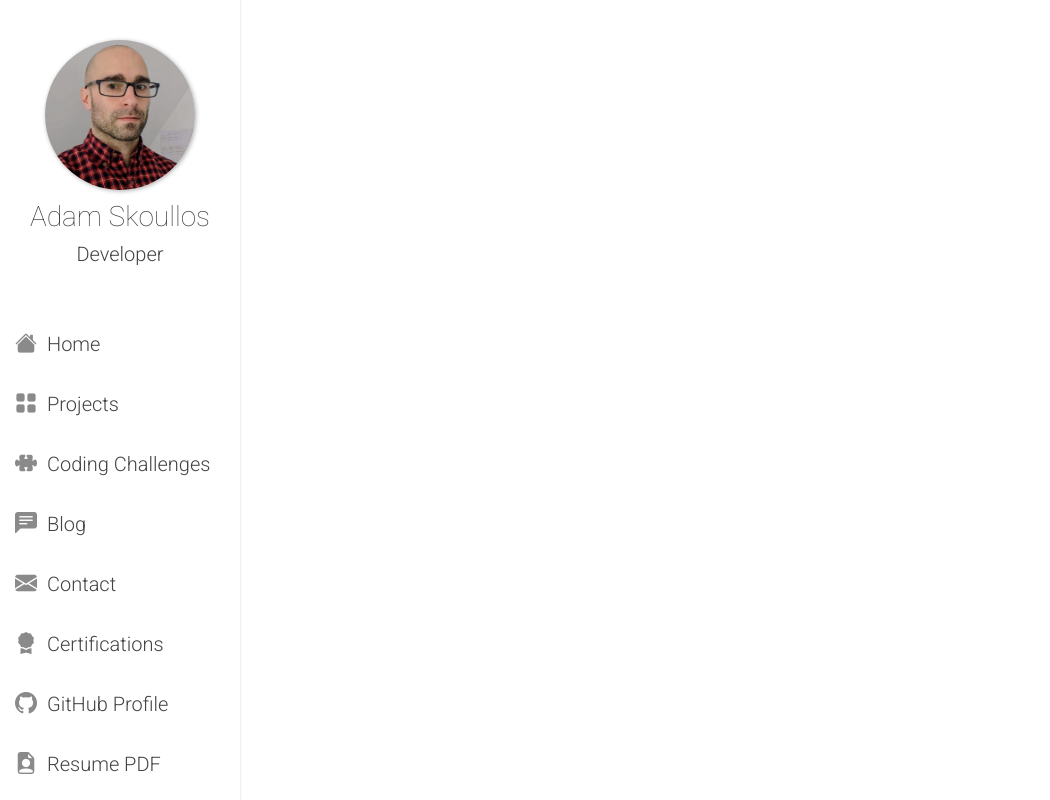
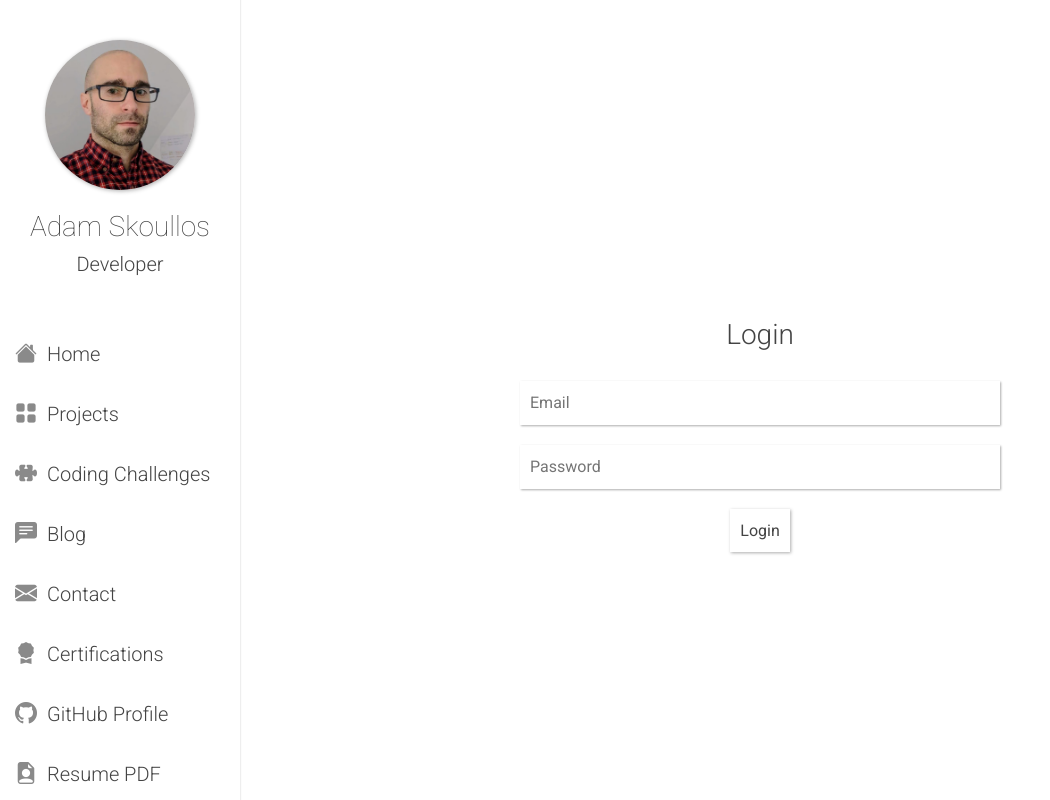
Before and after one commit to Adamskoullos/Portfolio, a Vue app: page /blog-login in a window 1280 px wide. Shown: the whole page, without its empty margins (0-1050 px from the left). Built offline with nearby package versions, Linux system fonts and the light colour scheme; no server answers.

Commit message:
set up firebase auth and test login and logout. ready for new blog page

```diff
--- a/src/App.vue
+++ b/src/App.vue
@@ -2,7 +2,7 @@
   <div class="container-fluid">
     <div class="row">
       <div v-if="showSideNav" class="col-2 side-nav-col">
-        <SideNav @scroll="scrollUp"/>
+        <SideNav @scroll="scrollUp" :user="user" />
       </div>
       <div class="col main-col">
         <div class="row">
@@ -13,6 +13,7 @@
         <div class="row">
           <div class="col main-content" ref="mainContent">
             <router-view
+            :user="user"
             @scroll="scrollUp"
             v-slot="{ Component }">
               <transition name="route" mode="out-in">
@@ -31,16 +32,21 @@ import SideNav from './components/SideNav.vue'
 import TopNav from './components/TopNav.vue'
 import { ref } from '@vue/reactivity'
 import { onBeforeMount, onBeforeUpdate, onUnmounted, onUpdated } from '@vue/runtime-core'
+import getUser from './composables/getUser'
+
 export default {
+  props: ['login'],
   components: {SideNav, TopNav},
   setup() {
     const showSideNav = ref(false)
     const mainContent = ref(null)
+    const { user } = getUser()
 
 
     const scrollUp = () => {
       mainContent.value.scroll(0,0)
     }
+
 
       onBeforeMount(()=> {
         if(window.innerWidth < 800){
@@ -73,7 +79,7 @@ export default {
       window.removeEventListener()
     })
 
-   return {showSideNav, mainContent, scrollUp}
+   return {showSideNav, mainContent, scrollUp, user}
   }
 }
 </script>
--- a/src/components/SideNav.vue
+++ b/src/components/SideNav.vue
@@ -4,17 +4,19 @@
                 <transition appear
                 @before-enter="imageBeforeEnter"
                 @enter="imageEnter">
-                    <div class="image">
+                    <div class="image" @click="handleLogout">
                         <img src="../assets/images/profile_pic.jpg" alt="Adam Skoullos">
                     </div>
                 </transition>
+                <div>{{ error }}</div>
                 <transition appear
                 @before-enter="nameBeforeEnter"
                 @enter="nameEnter">
-                <router-link :to="{ name: 'Home' }" @click="handleScroll">
+                <div @click="handleLogin">
                     <h3 >Adam Skoullos</h3>
-                    <h5>Developer</h5>
-                </router-link>
+                    <h5 v-if="user" class="logged-in">Developer</h5>
+                    <h5 v-if="!user">Developer</h5>
+                </div>
                 </transition>
             </div>
             <transition appear
@@ -76,9 +78,17 @@
 
 <script>
 import gsap from 'gsap'
+import useLogout from '../composables/useLogout'
+import { useRouter } from 'vue-router'
+import { ref } from '@vue/reactivity'
 
 export default {
+    props: ['login', 'user'],
     setup(props, context){
+
+        const { logout, error } = useLogout()
+        const router = useRouter()
+
         const handleScroll = ()=>{
             context.emit('scroll')
         }
@@ -132,6 +142,14 @@ export default {
           })
         }
 
+        const handleLogout = async () => {
+            await logout()
+            router.push({ name: 'Home' })
+        }
+
+        const handleLogin = () => {
+            router.push({ name: 'Login' })
+        }
 
         return {
             handleScroll,
@@ -140,7 +158,10 @@ export default {
             nameBeforeEnter,
             nameEnter,
             ulBeforeEnter,
-            ulEnter}
+            ulEnter,
+            handleLogout,
+            handleLogin,
+            error,}
     }
 }
 </script>
@@ -200,8 +221,7 @@ nav{
         i::before{
             vertical-align: -.2em;
         }
-        a {
-        text-decoration: none;
+        div {
         padding-top: 10px;
 
             h3{
@@ -209,6 +229,10 @@ nav{
             }
             h5{
                 font-weight: 300;
+            }
+            .logged-in{
+                color: #30465F;
+                font-weight: 500;
             }
         }
     }
--- a/src/composables/useLogin.js
+++ b/src/composables/useLogin.js
@@ -11,11 +11,13 @@ const login = async (email, password) => {
         const res = await fAuth.signInWithEmailAndPassword(email, password);
         error.value = null;
         isPending.value = false;
+        console.log(res.user.email)
         return res;
     }
     catch(err) {
         error.value = 'Incorrect login credentials';
         isPending.value = false;
+        console.log(err.message)
     }
 };
 
--- a/src/main.js
+++ b/src/main.js
@@ -1,6 +1,15 @@
 import { createApp } from 'vue'
 import App from './App.vue'
 import router from './router'
+import { fAuth } from './firebase/config'
 import "bootstrap/dist/css/bootstrap.min.css"
 import "bootstrap"
-createApp(App).use(router).mount('#app')
+
+
+let app
+
+fAuth.onAuthStateChanged(() => {
+    if(!app){
+        app = createApp(App).use(router).mount('#app')
+    }
+})
--- a/src/router/index.js
+++ b/src/router/index.js
@@ -1,5 +1,6 @@
 import { createRouter, createWebHistory } from 'vue-router'
 import Home from '../views/Home.vue'
+import Login from '../views/Login.vue'
 import Projects from '../views/Projects.vue'
 import ProDev from '../views/ProDev.vue'
 import TraderDashboards from '../views/TraderDashboards.vue'
@@ -26,6 +27,11 @@ const routes = [
     path: '/',
     name: 'Home',
     component: Home
+  },
+  {
+    path: '/blog-login',
+    name: 'Login',
+    component: Login
   },
   {
     path: '/projects',
--- a/src/views/Blog.vue
+++ b/src/views/Blog.vue
@@ -1,20 +1,23 @@
 <template>
   <div class="div">
     <h1>Blog</h1>
-    <router-link :to="{ name: 'NewBlog' }" class="button" @click="handleScroll">
+    <router-link :to="{ name: 'NewBlog' }" class="button" @click="handleScroll" v-if="user">
       <span class="material-icons">open_in_full</span>New Blog Post
     </router-link>
   </div>
 </template>
 
 <script>
+
 export default {
+  emit: ['scroll'],
+  props: ['user'],
   setup(props, context){
       const handleScroll = ()=>{
           context.emit('scroll')
       }
 
-      return {handleScroll}
+      return { handleScroll }
   }
 }
 </script>
--- /dev/null
+++ b/src/views/Login.vue
@@ -0,0 +1,101 @@
+<template>
+  <form @submit.prevent="handleSubmit">
+    <h3>Login</h3>
+    <input type="email" placeholder="Email" v-model="email" @click="handleReset" required>
+    <input type="Password" placeholder="Password" v-model="password" @click="handleReset" required>
+    <div class="error" v-if="error">{{ error }}</div>
+    <button v-if="!isPending">Login</button>
+    <button class="loading" v-if="isPending">Loading...</button>
+  </form>
+</template>
+
+<script>
+import { ref } from '@vue/reactivity'
+import useLogin from '../composables/useLogin'
+import { useRouter } from 'vue-router'
+
+export default {
+  emits: ['login'],
+  setup(props, context){
+    const email = ref('')
+    const password = ref('')
+    const router = useRouter()
+
+    const { error, login, isPending } = useLogin()
+
+    const handleSubmit = async () => {
+      await login(email.value, password.value)
+      if(!error.value){
+          context.emit('login')
+          router.push({ name: 'NewBlog' })
+      }
+    }
+
+    const handleReset = ()=> {
+      error.value = null
+    }
+
+    return { error, email, password, handleSubmit, isPending, handleReset }
+  }
+}
+
+</script>
+
+<style lang="scss" scoped>
+form{
+  h3{
+    font-weight: 300;
+    margin: 20px auto;
+  }
+  margin: auto;
+  width: 90%;
+  max-width: 500px;
+  display: flex;
+  flex-direction: column;
+  align-items: stretch;
+  justify-content: stretch;
+  input{
+    padding: 10px;
+    margin: 10px;
+    border: none;
+    // box-shadow: $box-shadow;
+    box-shadow: 1px 1px 2px rgba(50,50,50,0.4);
+    transition: all ease 0.3s;
+  }
+  input:focus{
+    outline: none;
+    transition: all ease 0.3s;
+    background: rgba(228, 228, 228, 0.164);
+    transform: scale(1.005);
+    box-shadow: 1px 2px 5px rgba(50,50,50,0.4);
+  }
+  button{
+    background: white;
+    border: none;
+    padding: 10px 10px 9px 10px;
+    transition: all ease 0.5s;
+    box-shadow: 1px 1px 3px rgba(50,50,50,0.4);
+    text-decoration: none;
+    margin: 10px auto;
+  }
+  button:hover{
+    // transform: scale(1.02);
+    // box-shadow: $box-shadow;
+    transition: all ease 0.8s;
+    background: rgb(228, 228, 228);
+    // background: rebeccapurple;
+  }
+  button:focus{
+    outline: none;
+    background: rgb(228, 228, 228);
+  }
+  button.loading{
+    background: #00C587;
+    color: white;
+    font-weight: 500;
+    span{
+      color: white;
+    }
+  }
+}
+</style>
--- a/src/views/NewBlog.vue
+++ b/src/views/NewBlog.vue
@@ -63,9 +63,9 @@ export default {
             isPending.value = false
             router.push({ name: 'SingleBlog', params: { id: res.id } })
             }
-            projectImage.value = null
+            postImage.value = null
             title.value = ''
-            description.value = ''
+            headline.value = ''
             fileError.value = null
             image.value = false
         }
@@ -76,7 +76,7 @@ export default {
         const selected = e.target.files[0]
         if(selected && fileTypes.includes(selected.type)){
             image.value = true
-            projectImage.value = selected
+            postImage.value = selected
             fileError.value = null
         } else{
             image.value = false
@@ -85,7 +85,7 @@ export default {
         }
         }
 
-        return { title, headline, post, projectImage, fileError, handleSubmit, handleChange, error, isPending, image }
+        return { title, headline, post, postImage, fileError, handleSubmit, handleChange, error, isPending, image }
   }
 }
 
```
